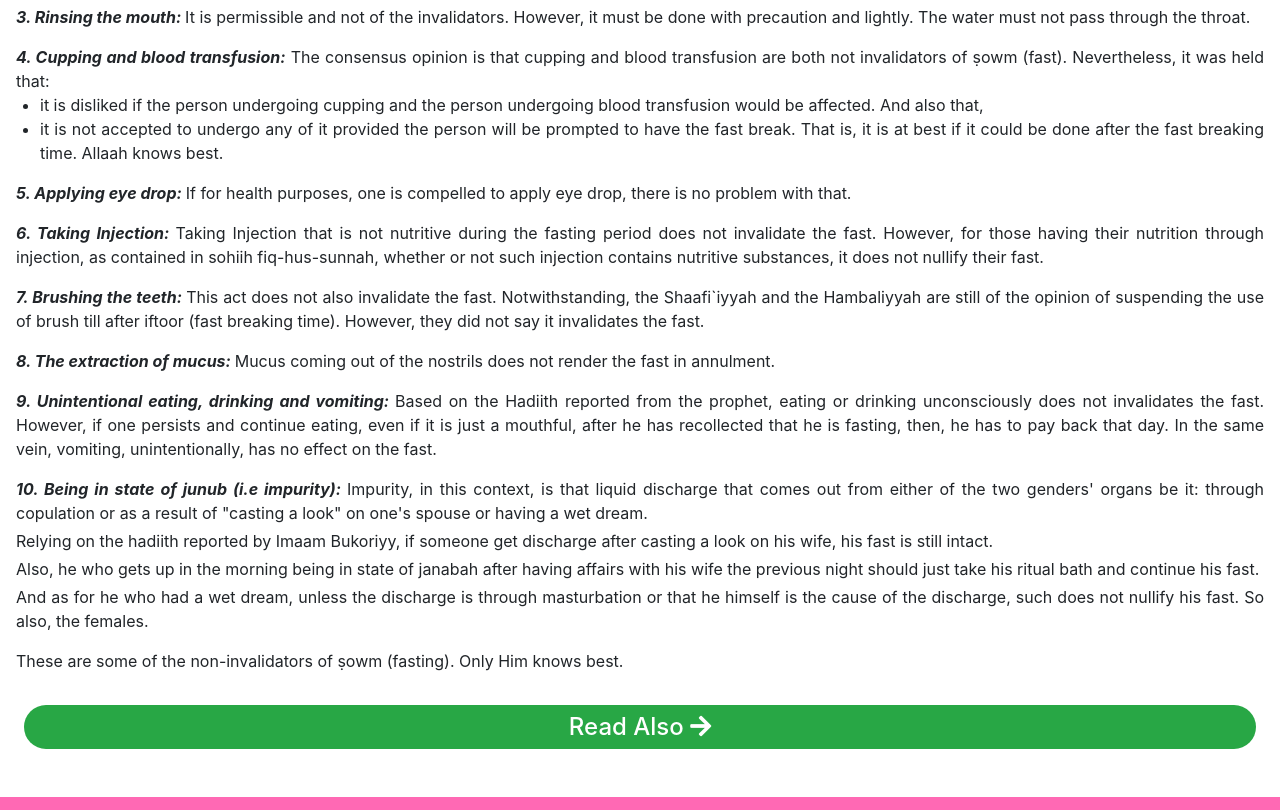
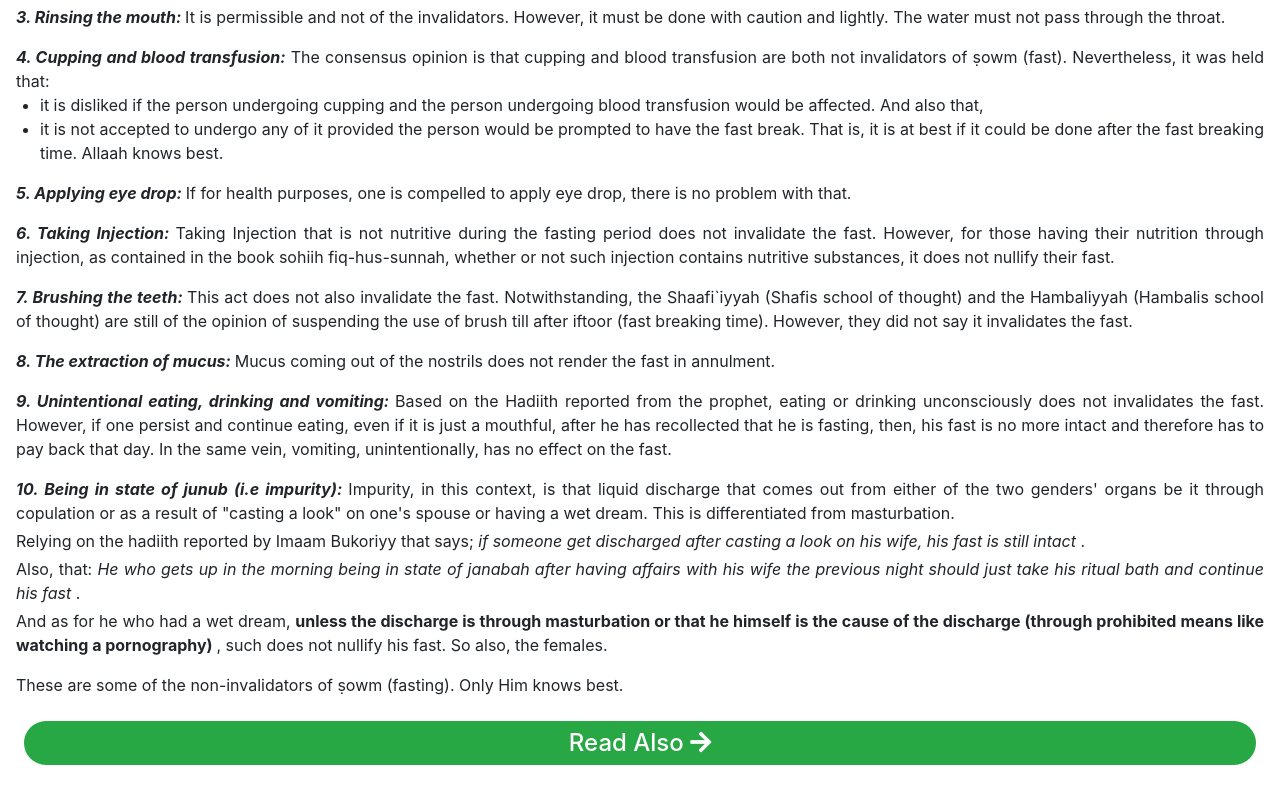
Before and after one commit to muhibqosim/my-cv, a plain HTML site: page series_5.html in a window 1280 px wide. Shown: the part 1930-2740 px from the top of the page. Drawn offline with Linux system fonts and the light colour scheme.

Commit message:
Add files via upload

```diff
--- a/series_5.html
+++ b/series_5.html
@@ -4,7 +4,7 @@
   <meta charset="UTF-8">
   <meta name="viewport" content="width=device-width, initial-scale=1.0">
   <meta http-equiv="X-UA-Compatible" content="ie=edge">
-  <meta name="description" content="Passionate web designer and budding lawyer, skilled in HTML, CSS, Boostrap, JavaScript. Designed 4+ websites including Bulkit freelancing site. All you n you need for your website(s) is here">
+  <meta name="description" content="Passionate web designer and budding lawyer, skilled in HTML, CSS, Boostrap, JavaScript. All you n you need for your website(s) is here">
   <title>my blog</title>
   <link rel='shortcut icon' href='img/favicon.ico'>
   <link rel="stylesheet" href="css/bootstrap.min.css">
@@ -87,37 +87,38 @@
      <div class="mt-5">
        <article class="text-dark text-justify text-uppercase font-weight-bold h4"> introduction</article>
 
-          <p class="text-justify ">Successfully, the nullifiers and invalidators of ṣowm (fasting) have been succintly discussed in the previous discussion. Therefore, this discourse shall center on the non-nullifiers of fast in islaam.  </p>
+          <p class="text-justify ">Successfully, the nullifiers cum invalidators of ṣowm (fasting) have been succintly discussed in the previous discussion, precisely series 4. Therefore, this discourse shall center on the non-nullifiers of fast in islaam. Put differently, those things or acts which, if does, renders not the fast a nullity. </p>
 
           <h3 class="h5 text-dark text-uppercase mt-4"> The non-nullifiers: </h3>
           <p class="text-justify"> <span class="font-weight-bold font-italic"> 1. Bathing during the day: </span>Bathing does not invalidate the fast.  </p>
 
           <p class="text-justify"> <span class="font-weight-bold font-italic"> 2. Tasting the food: </span>Tasting food, if there is strong reason to do that, does not invalidate the fast unless the substance passes through the throat.    </p>
 
-          <p class="text-justify"><span class="font-italic font-weight-bold"> 3. Rinsing the mouth: </span> It is permissible and not of the invalidators. However, it must be done with precaution and lightly. The water must not pass through the throat.  </p>
+          <p class="text-justify"><span class="font-italic font-weight-bold"> 3. Rinsing the mouth: </span> It is permissible and not of the invalidators. However, it must be done with caution and lightly. The water must not pass through the throat.  </p>
 
           <p class="text-justify mb-0"> <span class="font-italic font-weight-bold"> 4. Cupping and blood transfusion:</span> The consensus opinion is that cupping and blood transfusion are both not invalidators of ṣowm (fast). Nevertheless, it was held that:  </p>
           <ul class="ml-4 text-justify ">
             <li class=""> it is disliked if the person undergoing cupping and the person undergoing blood transfusion would be affected. And also that,  </li>
-            <li class="">it is not accepted to undergo any of it provided the person will be prompted to have the fast break. That is, it is at best if it could be done after the fast breaking time. Allaah knows best. </li>
+            <li class="">it is not accepted to undergo any of it provided the person would be prompted to have the fast break. That is, it is at best if it could be done after the fast breaking time. Allaah knows best. </li>
           </ul>
 
           <p class="text-justify"> <span class="font-italic font-weight-bold"> 5. Applying eye drop: </span> If for health purposes, one is compelled to apply eye drop, there is no problem with that.   </p>
 
-          <p class="text-justify"> <span class="font-italic font-weight-bold"> 6. Taking Injection: </span> Taking Injection that is not nutritive during the fasting period does not invalidate the fast. However, for those having their nutrition through injection, as contained in sohiih fiq-hus-sunnah, whether or not such injection contains nutritive substances, it does not nullify their fast. </p>
+          <p class="text-justify"> <span class="font-italic font-weight-bold"> 6. Taking Injection: </span> Taking Injection that is not nutritive during the fasting period does not invalidate the fast. However, for those having their nutrition through injection, as contained in the book sohiih fiq-hus-sunnah, whether or not such injection contains nutritive substances, it does not nullify their fast. </p>
 
-          <p class="text-justify"><span class="font-italic font-weight-bold"> 7. Brushing the teeth: </span> This act does not also invalidate the fast. Notwithstanding, the Shaafi`iyyah and the Hambaliyyah are still of the opinion of suspending the use of brush till after iftoor (fast breaking time). However, they did not say it invalidates the fast. </p>
+          <p class="text-justify"><span class="font-italic font-weight-bold"> 7. Brushing the teeth: </span> This act does not also invalidate the fast. Notwithstanding, the Shaafi`iyyah (Shafis school of thought) and the Hambaliyyah (Hambalis school of thought) are still of the opinion of suspending the use of brush till after iftoor (fast breaking time). However, they did not say it invalidates the fast. </p>
 
           <p class="text-justify ">  <span class="font-italic font-weight-bold">8. The extraction of mucus: </span> Mucus coming out of the nostrils does not render the fast in annulment. </p>
+          <p class="text-justify ">  <span class="font-italic font-weight-bold">9. Unintentional eating, drinking and vomiting: </span> Based on the Hadiith reported from the prophet, eating or drinking unconsciously does not invalidates the fast. However, if one persist and continue eating, even if it is just a mouthful, after he has recollected that he is fasting, then, his fast is no more intact and therefore has to pay back that day. In the same vein, vomiting, unintentionally, has no effect on the fast. </p>
 
-          <p class="text-justify ">  <span class="font-italic font-weight-bold">9. Unintentional eating, drinking and vomiting: </span> Based on the Hadiith reported from the prophet, eating or drinking unconsciously does not invalidates the fast. However, if one persists and continue eating, even if it is just a mouthful, after he has recollected that he is fasting, then, he has to pay back that day. In the same vein, vomiting, unintentionally, has no effect on the fast. </p>
 
-          <p class="text-justify mb-1"> <span class="font-italic font-weight-bold">10. Being in state of junub (i.e impurity): </span>Impurity, in this context, is that liquid discharge that comes out from either of the two genders' organs be it: through copulation or as a result of "casting a look" on one's spouse or having a wet dream.</p>
-          <p class="text-justify mb-1"> Relying on the hadiith reported by Imaam Bukoriyy, if someone get discharge after casting a  look on his wife, his fast is still intact.</p>
-          <p class="text-justify mb-1"> Also, he who gets up in the morning being in state of janabah after having affairs with his wife the previous night should just take his ritual bath and continue his fast. </p>
-          <p class="text-justify "> And as for he who had a wet dream, unless the discharge is through masturbation or that he himself is the cause of the discharge, such does not nullify his fast. So also, the females. </p>
+          <p class="text-justify mb-1"> <span class="font-italic font-weight-bold">10. Being in state of junub (i.e impurity): </span>Impurity, in this context, is that liquid discharge that comes out from either of the two genders' organs be it through copulation or as a result of "casting a look" on one's spouse or having a wet dream. This is differentiated from masturbation. </p>
+          <p class="text-justify mb-1">
+            Relying on the hadiith reported by Imaam Bukoriyy that says; <i> if someone get discharged after casting a  look on his wife, his fast is still intact </i>. </p>
+          <p class="text-justify mb-1"> Also, that:  <i> He who gets up in the morning being in state of janabah after having affairs with his wife the previous night should just take his ritual bath and continue his fast </i>. </p>
+          <p class="text-justify "> And as for he who had a wet dream, <b> unless the discharge is through masturbation or that he himself is the cause of the discharge (through prohibited means like watching a pornography) </b>, such does not nullify his fast. So also, the females. </p>
 
-          <p class="text-justifyk."> These are some of the non-invalidators of ṣowm (fasting). Only Him knows best. </p>
+          <p class="text-justify my-2"> These are some of the non-invalidators of ṣowm (fasting). Only Him knows best. </p>
         </div>
 
       </div>
```
